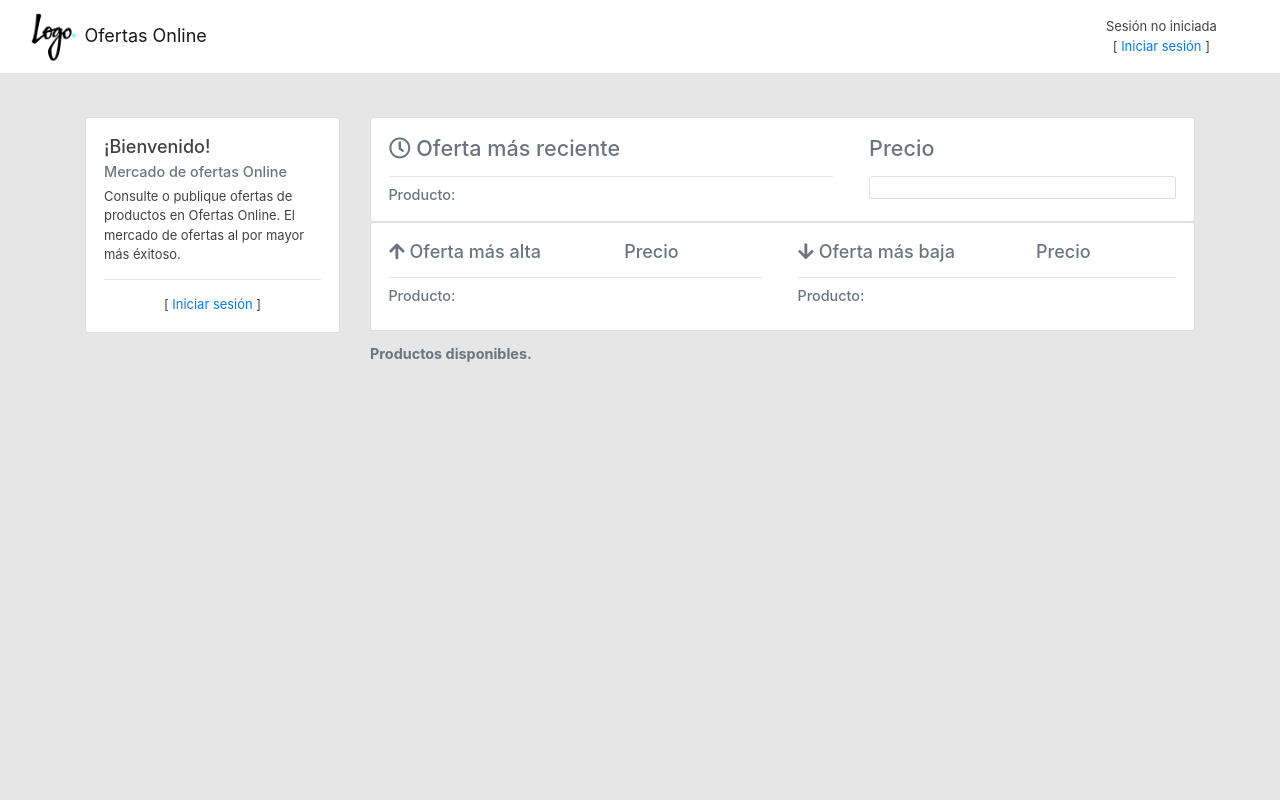
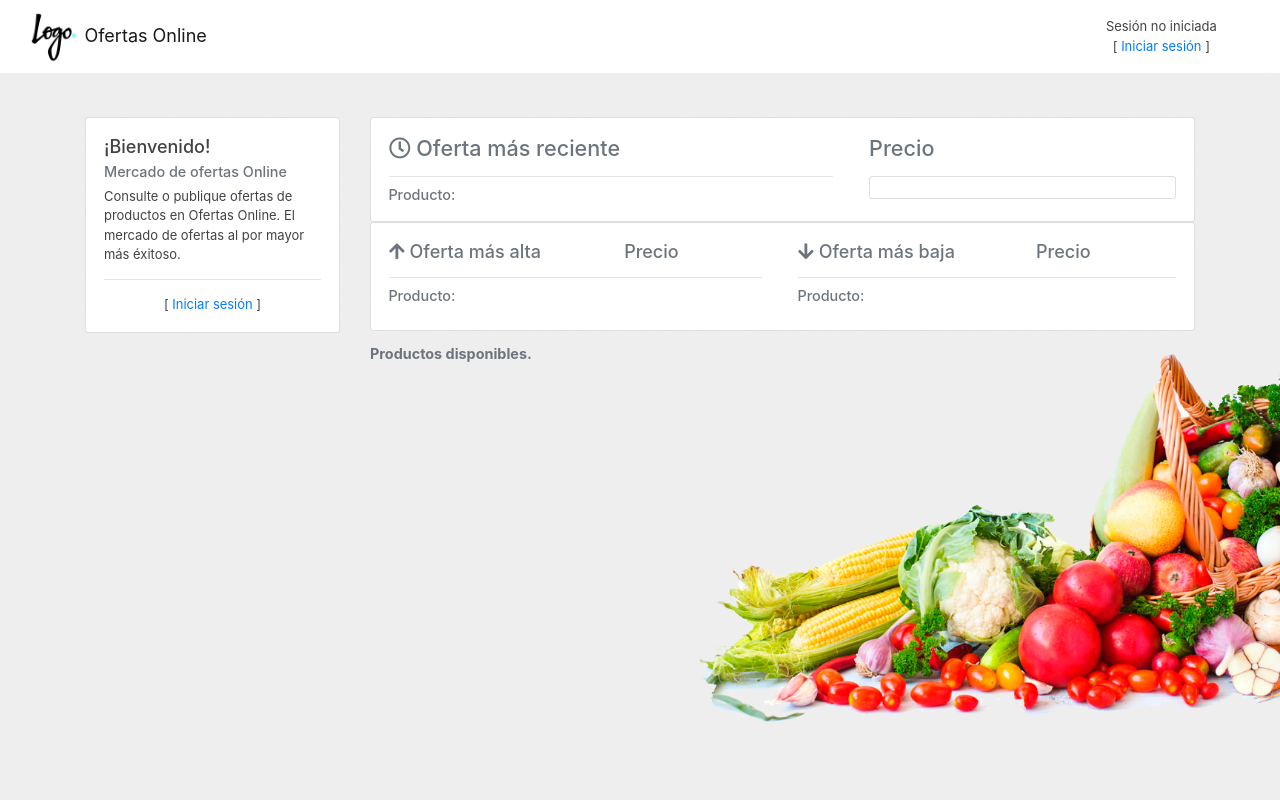
Before and after one commit to AbdielP/Mercado-DS7, a PHP site: page /index.php in a window 1280 px wide. Run offline with PHP 8.4, Linux system fonts and the light colour scheme; data that the repository does not hold is empty.

Commit message:
Se añade fondo con imagen

```diff
--- a/css/main.css
+++ b/css/main.css
@@ -1,6 +1,10 @@
+
 html, body {
     height: 100%;
-    background-color:#E6E6E6;
+    /* background-color:#E6E6E6; */
+    background-image: url("../assets/img/fondo1.png");
+    /* background-position: center; */
+    background-size: cover;
     color: #424242;
     font-size: .9rem;
 }
```
Also changed, not shown: assets/img/fondo1.png (added).
